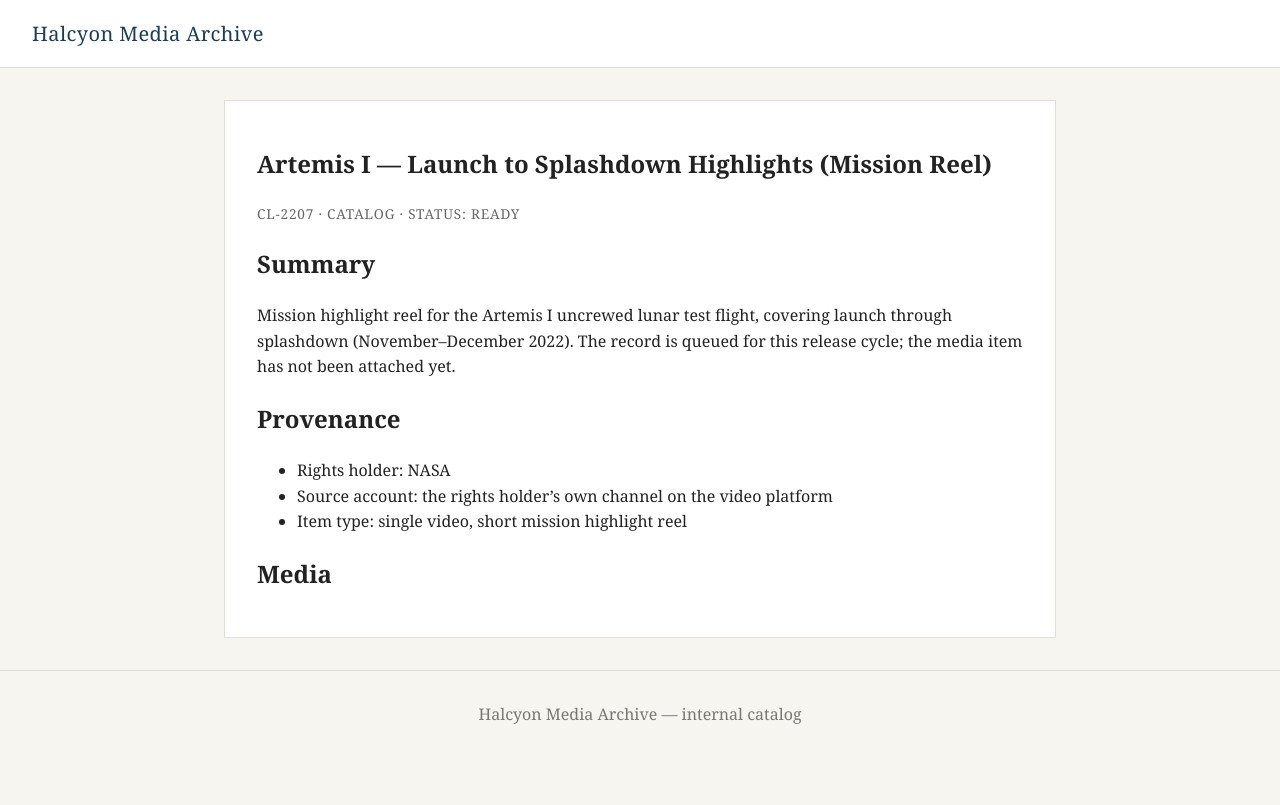
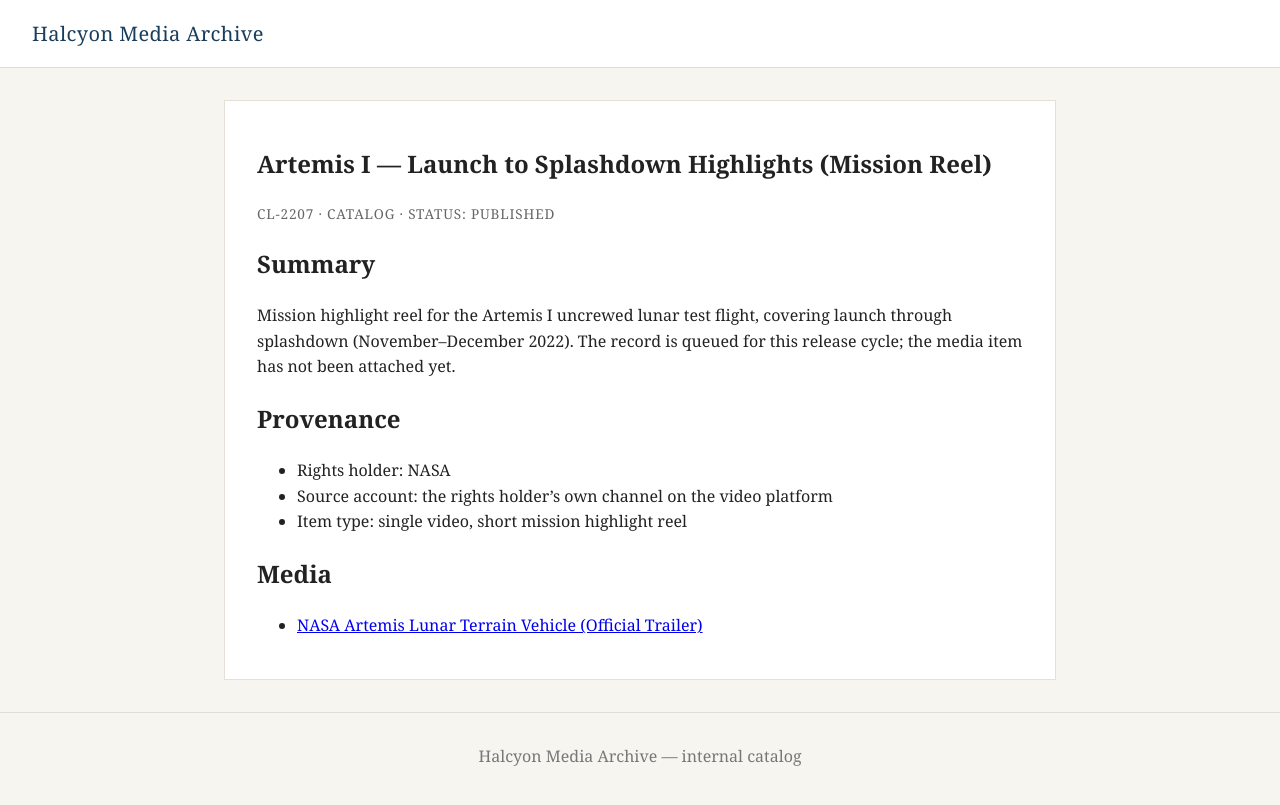
Before and after one commit to wholetherapi/playwright_with_chunk_notion_fetch_memory_github_1248-halcyon-media-desk-k4m9z7, a Jekyll site: the page built from _catalog/cl-2207.md, in a window 1280 px wide. Shown: the top 805 px of the page. Built offline with Jekyll 4.4.1, drawn with Linux system fonts in a browser that asks for light colours.

Commit message:
Publish CL-2207 and update gallery manifest

```diff
--- a/_catalog/cl-2207.md
+++ b/_catalog/cl-2207.md
@@ -4,7 +4,7 @@ title: Artemis I — Launch to Splashdown Highlights (Mission Reel)
 collection: Flight Program Media
 rights_holder: NASA
 runtime: "9 min"
-status: ready
+status: published
 ---
 
 ## Summary
@@ -19,4 +19,4 @@ Mission highlight reel for the Artemis I uncrewed lunar test flight, covering la
 
 ## Media
 
-<!-- Attach the canonical media item below this line. -->
+- [NASA Artemis Lunar Terrain Vehicle (Official Trailer)](https://www.youtube.com/watch?v=qEgcrLXWD4U)
--- a/_data/gallery.yml
+++ b/_data/gallery.yml
@@ -5,3 +5,5 @@ published:
     title: Artemis I — Mission Highlights Assembly
   - id: CL-2208
     title: Artemis I — Launch Trailer
+  - id: CL-2207
+    title: Artemis I — Launch to Splashdown Highlights (Mission Reel)
```
